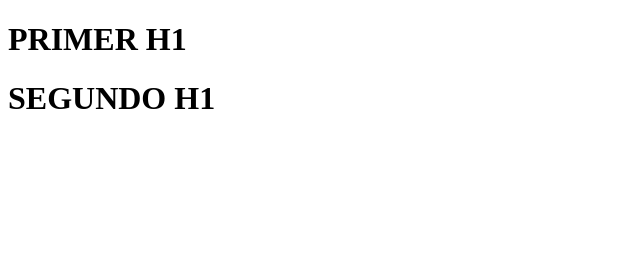
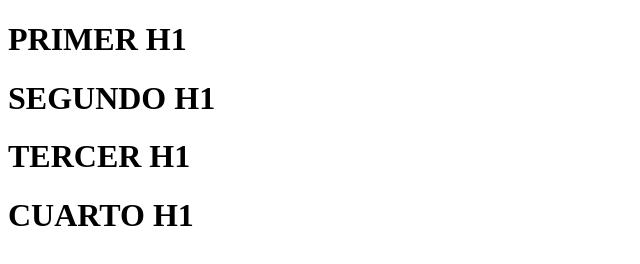
Before and after one commit to Carlosmesa10/Buenas_practicas_CarlosM, a plain HTML site: page index.html in a window 1280 px wide. Shown: the whole page, without its empty margins (0-640 px from the left). Drawn offline with Linux system fonts and the light colour scheme.

Commit message:
Se agregaron dos h1 mas en el body

```diff
--- a/index.html
+++ b/index.html
@@ -8,5 +8,7 @@
 <body>
     <h1>PRIMER H1</h1>
     <h1>SEGUNDO H1</h1>
+    <h1>TERCER H1</h1>
+    <h1>CUARTO H1</h1>
 </body>
 </html>
```
